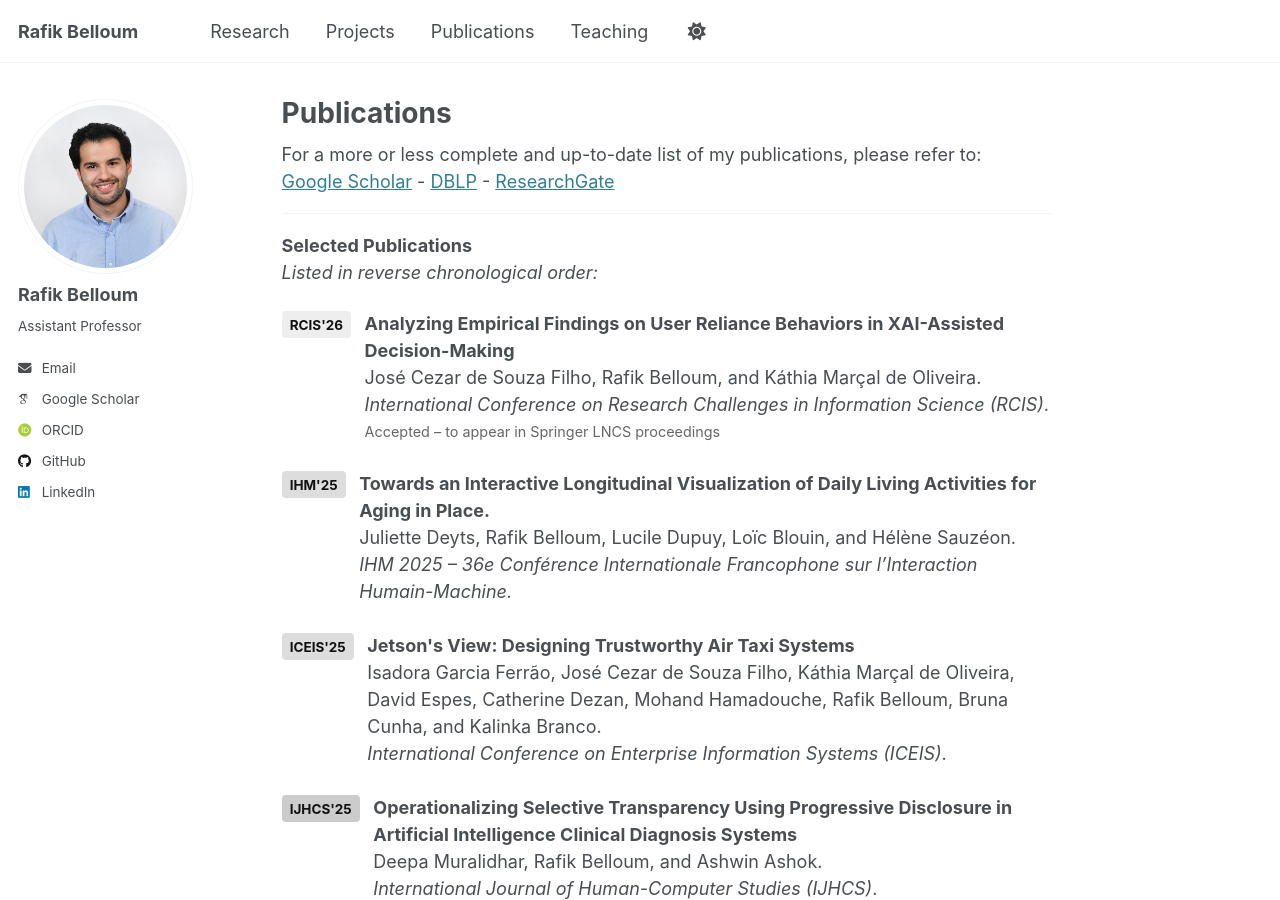
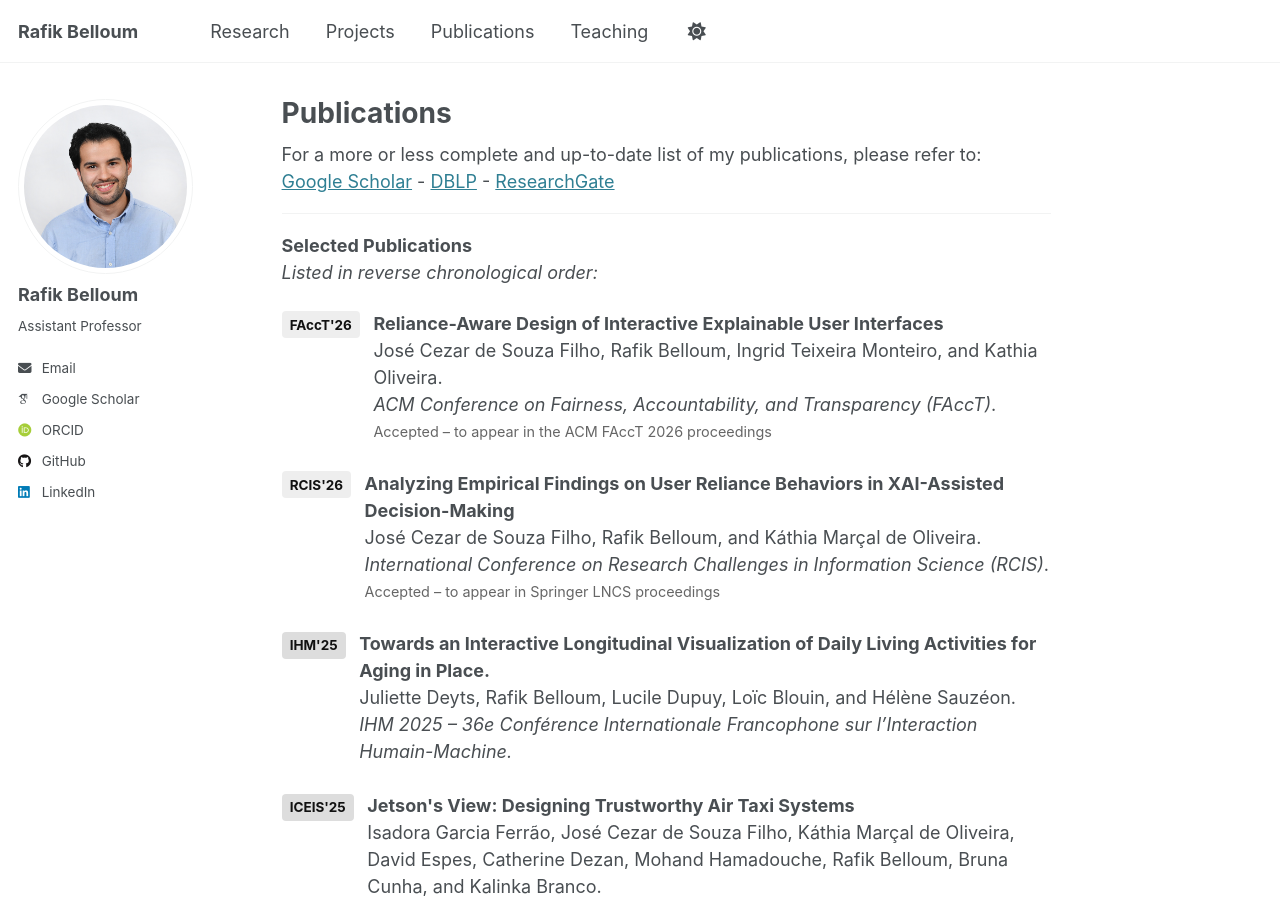
Before and after one commit to rafik-belloum/rafik-belloum.github.io, a Jekyll site: the page built from _pages/publications.html, in a window 1280 px wide and 900 px high. Built offline with Jekyll 4.4.1, drawn with Linux system fonts in a browser that asks for light colours; some web fonts are replaced.

Commit message:
Update publications.html

```diff
--- a/_pages/publications.html
+++ b/_pages/publications.html
@@ -14,6 +14,23 @@ For a more or less complete and up-to-date list of my publications, please refer
 
 <p><strong>Selected Publications</strong><br>
 <em>Listed in reverse chronological order:</em></p>
+
+<!-- FAccT -->
+<div style="display: flex; align-items: flex-start; margin-bottom: 1.5em;">
+  <div style="flex-shrink: 0;">
+    <span style="display:inline-block; background-color:#eeeeee; color:#111111; padding:0.25em 0.6em; border-radius:0.3em; font-weight:bold; font-size:0.75em; margin-right: 1em;">FAccT'26</span>
+  </div>
+  <div>
+    <p style="margin: 0;">
+      <strong>Reliance-Aware Design of Interactive Explainable User Interfaces</strong><br>
+      José Cezar de Souza Filho, Rafik Belloum, Ingrid Teixeira Monteiro, and Kathia Oliveira.<br>
+      <em>ACM Conference on Fairness, Accountability, and Transparency (FAccT)</em>.
+    </p>
+    <p style="margin: 0.25em 0 0 0; font-size: 0.8em; color: #666;">
+      Accepted – to appear in the ACM FAccT 2026 proceedings
+    </p>
+  </div>
+</div>
 
 <!-- RCIS -->
 <div style="display: flex; align-items: flex-start; margin-bottom: 1.5em;">
```
